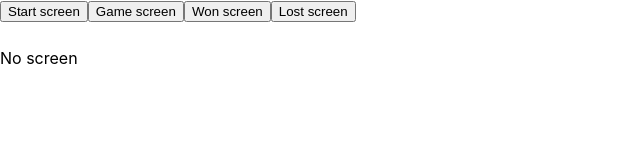
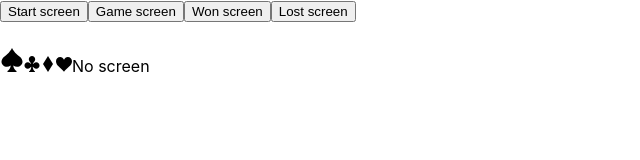
Before and after one commit to BehemothOz/fiddle-memory, a Next.js app: page / in a window 1280 px wide. Shown: the top 160 px of the page, without its empty margins (0-640 px from the left). Built offline with nearby package versions, Linux system fonts and the light colour scheme.

Commit message:
add random board | start icons components

```diff
--- a/components/Board/Board.js
+++ b/components/Board/Board.js
@@ -1,6 +1,6 @@
 import * as Cell from '../Cell';
 import { setStatuses, getSymbols } from './helpers';
-import { allEqual } from '../../libs';
+import { allEqual, shuffle } from '../../libs';
 
 export const succeedStep = state => ({
     ...state,
@@ -29,6 +29,20 @@ export const areOpensDifferent = board => {
     return openedCell.length >= 2 && !allEqual(openedCell);
 };
 
+export const makeRandom = (n, m) => {
+    const ff = Array((n * m) / 2)
+        .fill()
+        .map((_, i) => i + 1);
+
+    const aa = ff.flatMap(it => [it, it]);
+
+    const hh = shuffle(aa);
+
+    const ss = hh.map(it => ({ symbol: it, status: Cell.Status.OPEN }))
+    console.log(ss)
+    return ss;
+};
+
 export const View = props => {
     const { board, onClick: onCellClick } = props;
 
--- a/components/Board/helpers.js
+++ b/components/Board/helpers.js
@@ -1,3 +1,5 @@
+import { shuffle } from '../../libs';
+
 export const getStatus = (i, board) => {
     // with ramda ->> R.lensPath([i, 'status], board) + R.view
     return board[i].status;
--- a/components/Game/index.js
+++ b/components/Game/index.js
@@ -3,7 +3,7 @@ import * as Board from '../Board';
 import * as Cell from '../Cell';
 import { ScreenView } from '../Screen';
 
-import { initBoard } from './mock';
+import { Spades } from '../Icon/Spades'
 
 export const GameStatus = {
     STOPPED: 'Stopped',
@@ -45,7 +45,7 @@ export function GameView() {
      */
     const [state, setState] = useState({
         status: GameStatus.Stopped,
-        board: initBoard,
+        board: Board.makeRandom(3, 2),
     });
 
     const { status, board } = state;
@@ -66,14 +66,16 @@ export function GameView() {
     useEffect(() => {
         if (Board.areOpensEqual(board)) {
             setState(Board.succeedStep);
-        } else if (Board.areOpensDifferent(board)) {
-            setState(Board.failStep);
+        }
+        // else if (Board.areOpensDifferent(board)) {
+        //     console.log('!!!!!!!!!!!!!!!!')
+        //     setState(Board.failStep);
 
-            // If this component state will be unmount - add logic for reset timer
-            setTimeout(() => {
-                setState(Board.failClosedStep);
-            }, 500);
-        }
+        //     // If this component state will be unmount - add logic for reset timer
+        //     setTimeout(() => {
+        //         setState(Board.failClosedStep);
+        //     }, 500);
+        // }
     }, [board]);
 
     console.log('control render main state: ', state);
@@ -96,6 +98,49 @@ export function GameView() {
                 <button onClick={() => handleScreenClick('Won')}>Won screen</button>
                 <button onClick={() => handleScreenClick('Lose')}>Lost screen</button>
             </div>
+
+            {/* spades */}
+            <Spades />
+
+            {/* clubs */}
+            <svg
+                width="1rem"
+                style={{}}
+                height="1rem"
+                viewBox="0 0 32 32"
+                // className={className}
+                xmlns="http://www.w3.org/2000/svg"
+                xmlnsXlink="http://www.w3.org/1999/xlink"
+            >
+                <path d="M24.588 12.274c-1.845 0-3.503 0.769-4.683 2.022-0.5 0.531-1.368 1.16-2.306 1.713 0.441-1.683 1.834-3.803 2.801-4.733 1.239-1.193 2-2.87 2-4.734 0-3.59-2.859-6.503-6.4-6.541-3.541 0.038-6.4 2.951-6.4 6.541 0 1.865 0.761 3.542 2 4.734 0.967 0.93 2.36 3.050 2.801 4.733-0.939-0.553-1.806-1.182-2.306-1.713-1.18-1.253-2.838-2.022-4.683-2.022-3.575 0-6.471 2.927-6.471 6.541s2.897 6.542 6.471 6.542c1.845 0 3.503-0.792 4.683-2.045 0.525-0.558 1.451-1.254 2.447-1.832-0.094 4.615-2.298 8.005-4.541 9.341v1.179h12v-1.179c-2.244-1.335-4.448-4.726-4.541-9.341 0.995 0.578 1.922 1.274 2.447 1.832 1.18 1.253 2.838 2.045 4.683 2.045 3.575 0 6.471-2.928 6.471-6.542s-2.897-6.541-6.471-6.541z"></path>
+            </svg>
+
+            {/* diamonds */}
+            <svg
+                width="1rem"
+                style={{}}
+                height="1rem"
+                viewBox="0 0 32 32"
+                // className={className}
+                xmlns="http://www.w3.org/2000/svg"
+                xmlnsXlink="http://www.w3.org/1999/xlink"
+            >
+                <path d="M16 0l-10 16 10 16 10-16z"></path>
+            </svg>
+
+            {/* heart */}
+            <svg
+                width="1rem"
+                style={{}}
+                height="1rem"
+                viewBox="0 0 32 32"
+                // className={className}
+                xmlns="http://www.w3.org/2000/svg"
+                xmlnsXlink="http://www.w3.org/1999/xlink"
+            >
+                <path d="M23.6 2c-3.363 0-6.258 2.736-7.599 5.594-1.342-2.858-4.237-5.594-7.601-5.594-4.637 0-8.4 3.764-8.4 8.401 0 9.433 9.516 11.906 16.001 21.232 6.13-9.268 15.999-12.1 15.999-21.232 0-4.637-3.763-8.401-8.4-8.401z"></path>
+
+            </svg>
             <ScreenBoxView status={status} board={board} onCellClick={handleRunningClick} />
         </div>
     );
--- /dev/null
+++ b/components/Icon/Spades/index.js
@@ -0,0 +1,6 @@
+import { createSvgIcon } from '../index'
+
+export const Spades = createSvgIcon(
+    <path d="M25.549 10.88c-6.049-4.496-8.133-8.094-9.549-10.88v0c-0 0-0-0-0-0v0c-1.415 2.785-3.5 6.384-9.549 10.88-10.314 7.665-0.606 18.365 7.93 12.476-0.556 3.654-2.454 6.318-4.381 7.465v1.179h12.001v-1.179c-1.928-1.147-3.825-3.811-4.382-7.465 8.535 5.889 18.244-4.811 7.93-12.476z" />,
+    'Spades'
+);
--- /dev/null
+++ b/components/Icon/index.js
@@ -0,0 +1,43 @@
+import React, { memo } from 'react';
+
+export const createSvgIcon = (path, name) => {
+    const Component = memo(props => <SvgIcon {...props}>{path}</SvgIcon>);
+
+    Component.displayName = `${name}Icon`;
+
+    return Component;
+};
+
+const SvgIcon = memo(props => {
+    const {
+        width,
+        children,
+        className,
+        color = 'inherit',
+        component: Component = 'svg',
+        title = '',
+        viewBox = '0 0 32 32',
+        ...other
+    } = props;
+
+    return (
+        <Component
+            style={{
+                userSelect: 'none',
+                width: '1em',
+                height: '1em',
+                display: 'inline-block',
+                fill: 'currentColor',
+                flexShrink: 0,
+                fontSize: 24,
+            }}
+            viewBox={viewBox}
+            focusable="false"
+            aria-hidden={title ? undefined : 'true'}
+            role={title ? 'img' : 'presentation'}
+            {...other}
+        >
+            {children}
+        </Component>
+    );
+});
```
